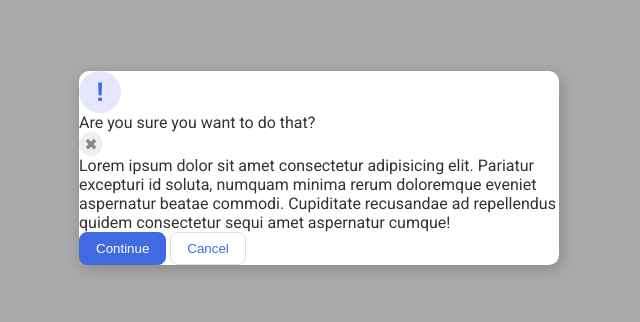
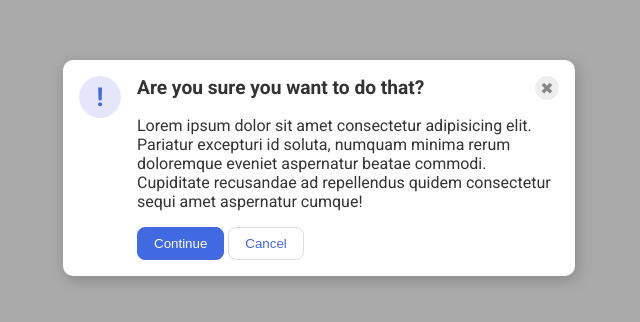
Before and after one commit to alexander-fraser/learn-webdev-theodinproject, a plain HTML site: page 19-flex-modal/index.html in a window 1280 px wide. Shown: the part 232-554 px from the top of the page, without its empty margins (321-961 px from the left). Drawn offline with Linux system fonts and the light colour scheme.

Commit message:
Align items in warning box per instructions

```diff
--- a/19-flex-modal/index.html
+++ b/19-flex-modal/index.html
@@ -10,11 +10,17 @@
   <body>
     <div class="modal">
       <div class="icon">!</div>
-      <div class="header">Are you sure you want to do that?</div>
-      <button class="close-button">✖</button>
-      <div class="text">Lorem ipsum dolor sit amet consectetur adipisicing elit. Pariatur excepturi id soluta, numquam minima rerum doloremque eveniet aspernatur beatae commodi. Cupiditate recusandae ad repellendus quidem consectetur sequi amet aspernatur cumque!</div>
-      <button class="continue">Continue</button>
-      <button class="cancel">Cancel</button>
+      <div class="card">
+        <div class="one">
+          <div class="header">Are you sure you want to do that?</div>
+          <button class="close-button">✖</button>
+        </div>
+        <div class="text two">Lorem ipsum dolor sit amet consectetur adipisicing elit. Pariatur excepturi id soluta, numquam minima rerum doloremque eveniet aspernatur beatae commodi. Cupiditate recusandae ad repellendus quidem consectetur sequi amet aspernatur cumque!</div>
+        <div class="three">
+          <button class="continue">Continue</button>
+          <button class="cancel">Cancel</button>
+        </div>
+      </div>
     </div>
   </body>
 </html>
--- a/19-flex-modal/style.css
+++ b/19-flex-modal/style.css
@@ -20,6 +20,9 @@ body {
   width: 480px;
   border-radius: 10px;
   box-shadow: 2px 4px 16px rgba(0,0,0,.2);
+  display: flex;
+  padding: 16px;
+  gap: 16px;
 }
 
 .icon {
@@ -33,6 +36,23 @@ body {
   display: flex;
   align-items: center;
   justify-content: center;
+  flex-shrink: 0;
+}
+
+.card {
+  display: flex;
+  flex-direction: column;
+  gap: 16px;
+}
+
+.one {
+  display: flex;
+}
+
+.header {
+  font-size:larger;
+  font-weight: bold;
+  flex-grow: 1;
 }
 
 .close-button {
```
